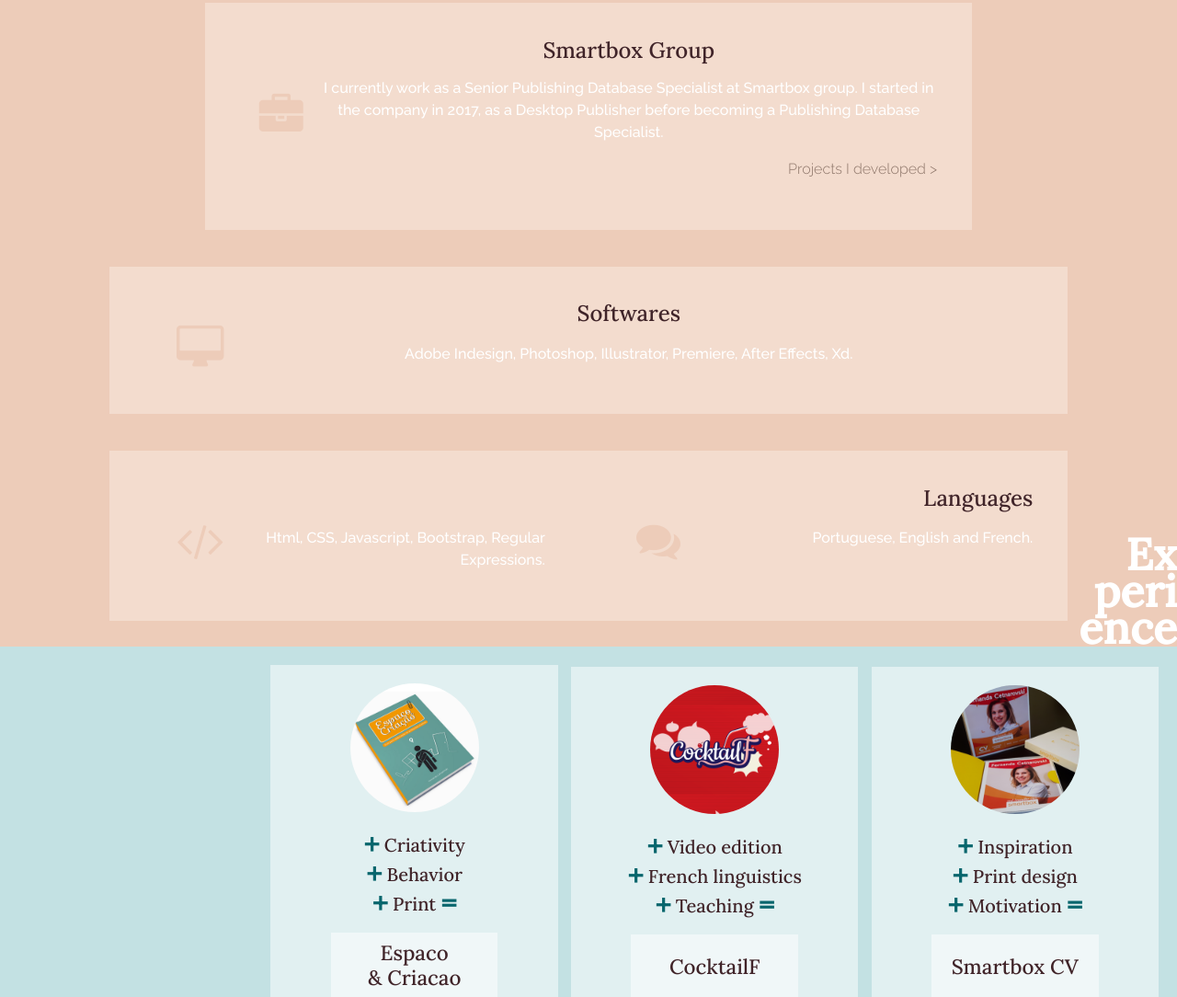
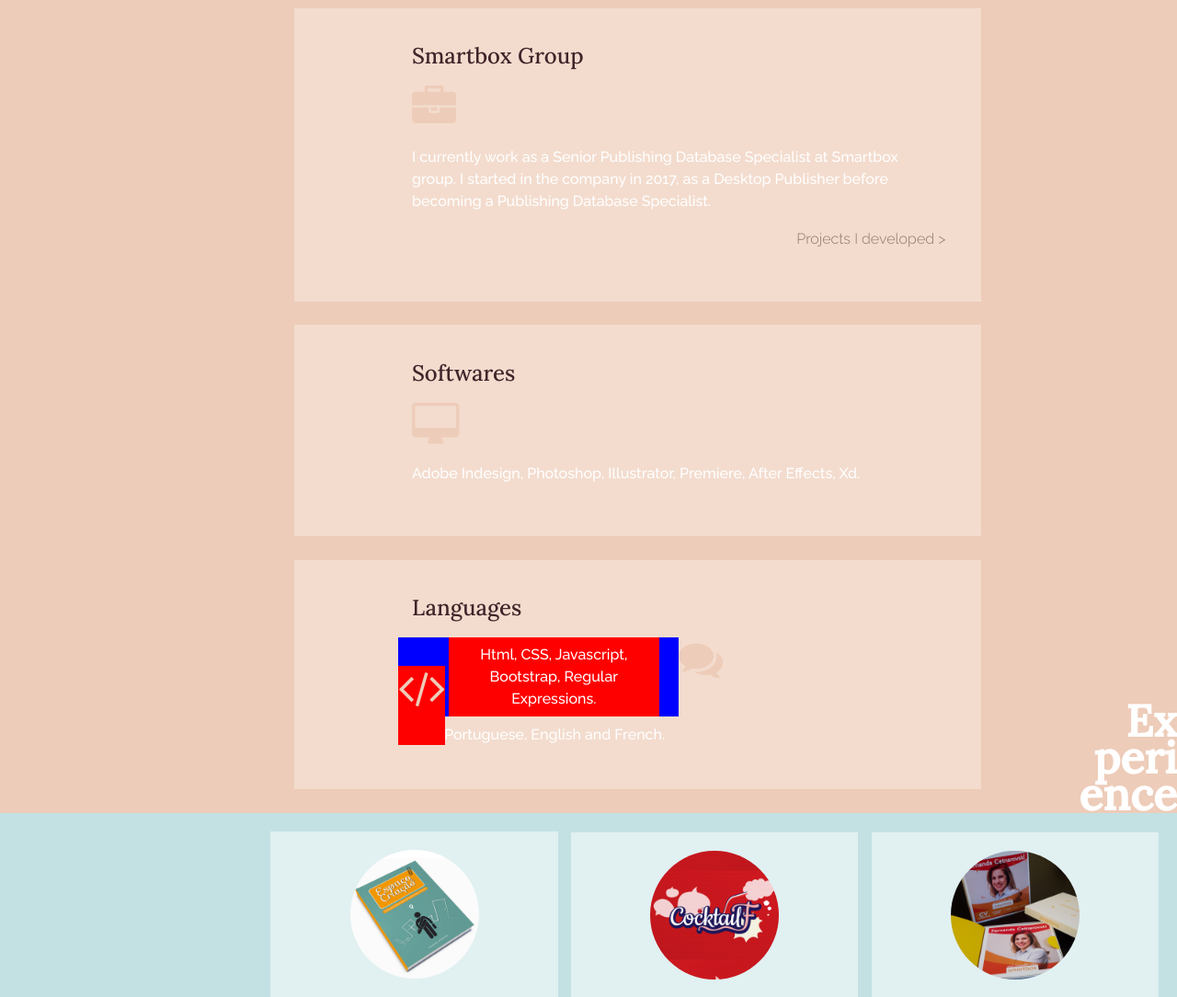
Before and after one commit to Code-Institute-Submissions/portfolio-16, a plain HTML site: page index.html in a window 1280 px wide. Shown: the part 817-1901 px from the top of the page at 92% size. Drawn offline with nearby package versions, Linux system fonts and the light colour scheme.

Commit message:
Found out how to use offset bootstrap

```diff
--- a/assets/style.css
+++ b/assets/style.css
@@ -109,32 +109,29 @@ h1>span{ /* for && */
 }
 /* ----------------------------------------------------------------------------------------------------- Experience */
 
-.experience-background{
+.experience-background {
     background-color: #EDCCB9;
+    position: relative;
     min-height: 90vh;
 }
 
-.experience-item{
+.experience-item {
     background-color: rgba(255, 254, 254, 0.3);
-    /*margin: 2%;*/
     padding: 3% 3% 3% 10%;
-    display: inline-block;
-    /*width: 100%;*/
-    /*min-height: 40vh;*/
-    margin: 20px 5px;
-    /*text-align: center;*/
+    margin-top: 2%;
+    margin-bottom: 2%;
 }
 
 .experience-item>h3{
     font-family: 'Lora', serif;
     color: #402429;
     font-size: 3vh;
-    padding-bottom: 1%;
+    margin-bottom: 3%;
 }
 
 .experience-item p{
     font-size: 2vh;
-
+    margin: 3% 0;
 }
 
 .experience-item span { /* Link to projects */
@@ -142,31 +139,32 @@ h1>span{ /* for && */
     text-align: right;
 }
 
-.languages-code {
-    text-align: right;
-    padding-right: 10%;
-}
-
-.languages-speach {
-    float: right;
-    text-align: right;
-    padding-left: 10%;
-}
-
 /* --------------- Icons */
 .experience-item i{
     color: #EDCCB9;
     font-size: 300%;
+    /*position: absolute;
+    left: 7%;
+    top: 40%;*/
 }
 
 .right-icons{
     left: 55% !important;
 }
 
-.experience-item i {
-    position: absolute;
-    left: 7%;
-    top: 40%;
+.test {
+    background-color: red;
+    display: inline-block;
+    text-align: center;
+    padding: 0;
+    margin: 0;
+    height: 100%;
+}
+
+.test2 {
+  background-color: blue;
+  padding: 0;
+  margin: 0;
 }
 
 /* ----------------------------------------------------------------------------------------------------- I like doing */
--- a/index.html
+++ b/index.html
@@ -54,37 +54,42 @@
 	<section id="experience">
 
 		<div class="row no-gutters">
-			<div class="col experience-background">
-				<div class="col I-like-wrapper text-center">
-					<div class="experience-item col-10 col-lg-8 offset-lg-4">
+			<div class="experience-background">
+
+				<div class="experience-item col-10 offset-1 col-lg-7 offset-lg-3">
 					<h3>Smartbox Group</h3>
-						<i class="fa fa-briefcase d-none d-md-block" aria-hidden="true"></i>
+					<i class="fa fa-briefcase d-none d-lg-block" aria-hidden="true"></i>
 					<p>I currently work as a Senior Publishing
 						Database Specialist at Smartbox group.
 						I started in the company in 2017, as a Desktop Publisher before becoming a
 						Publishing Database Specialist.</p>
 					<p class="text-right"><span><a href="#">Projects I developed ></a></span></p>
 				</div>
-					<div class="experience-item col-10">
-						<h3 class="text-center">Softwares</h3>
-						<i class="fa fa-desktop d-none d-md-block" aria-hidden="true"></i>
+				<div class="experience-item col-10 offset-1 col-lg-7 offset-lg-3">
+					<h3>Softwares</h3>
+					<i class="fa fa-desktop d-none d-lg-block" aria-hidden="true"></i>
 					<p>Adobe Indesign, Photoshop, Illustrator,
 						Premiere, After Effects, Xd.</p>
 				</div>
-					<div class="experience-item col-10">
-						<h3 class="text-right">Languages</h3>
+				<div class="experience-item col-10 offset-1 col-lg-7 offset-lg-3">
+					<h3>Languages</h3>
 					<div class="row">
-							<i class="fa fa-code d-none d-md-block"></i>
-							<div class="col-12 col-md-6 languages-code">
+
+						<div class="col col-lg-6 test2">
+							<div class="col-2 test">
+								<i class="fa fa-code"></i>
+							</div>
+							<div class="col-9 test">
 								<p>Html, CSS, Javascript, Bootstrap, Regular Expressions.</p>
 							</div>
-							<i class="fa fa-comments right-icons d-none d-md-block"></i>
-							<div class="col-12 col-md-6 languages-speach">
+						</div>
+						<i class="fa fa-comments right-icons d-none d-lg-block"></i>
+						<div class="col-12 col-lg-6 text-left text-lg-right">
 							<p>Portuguese, English and French.</p>
 						</div>
 					</div>
 				</div>
-				</div>
+
 				<div class="title-right">
 					<h2>Ex<br>peri<br>ence</h2>
 				</div>
```
Lines whose indentation alone changed are shown as unchanged.
